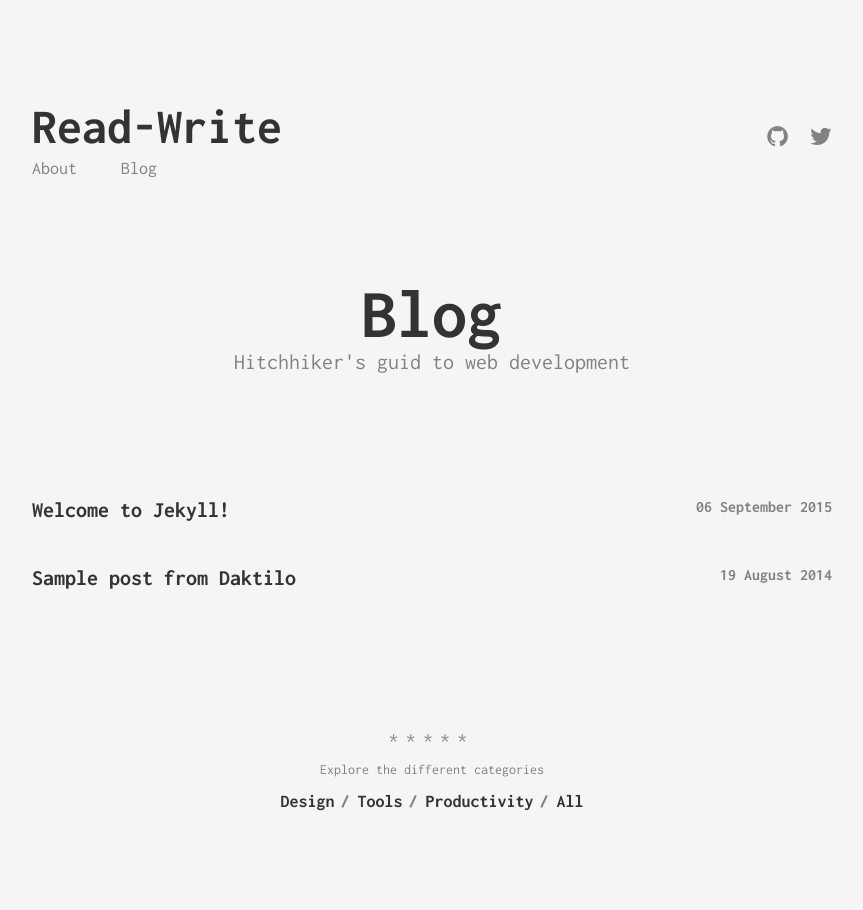
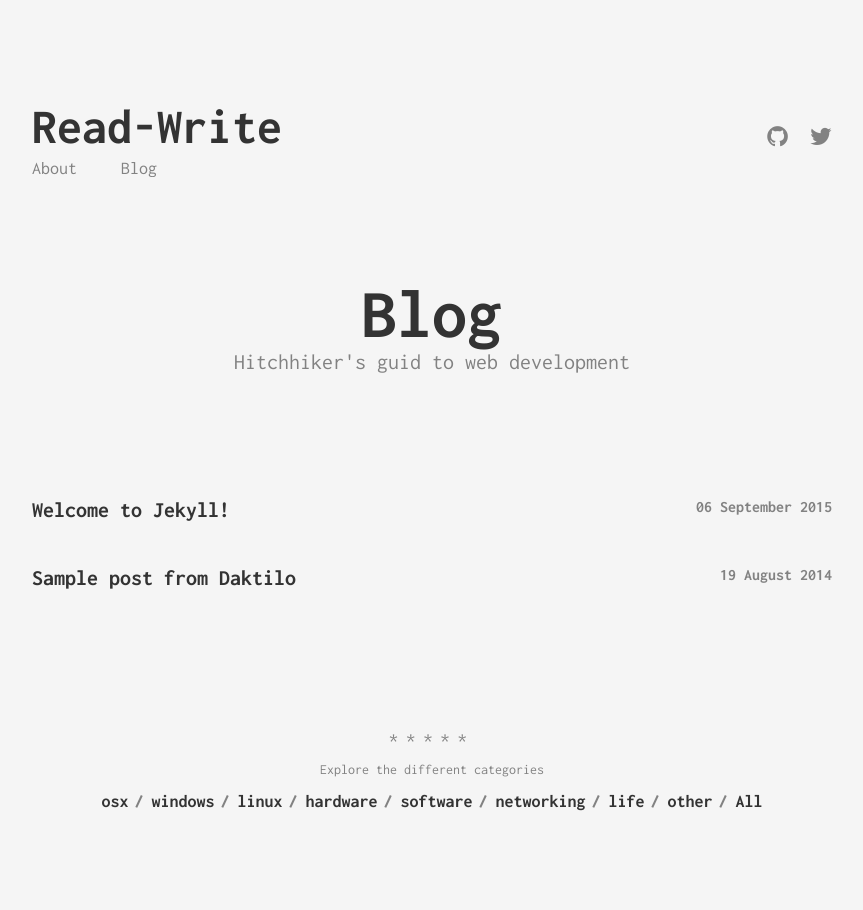
Before and after one commit to born19/Read-Write-Blog-2016, a Jekyll site: the page built from index.html, in a window 1280 px wide. Shown: the whole page, without its empty margins (208-1071 px from the left). Built offline with Jekyll 4.4.1, drawn with Linux system fonts in a browser that asks for light colours.

Commit message:
Added categories to categories.yml file.

```diff
--- a/_data/categories.yml
+++ b/_data/categories.yml
@@ -1,8 +1,23 @@
-- slug: design
-  name: Design
+- slug: OSX
+  name: osx
 
-- slug: tools
-  name: Tools
+- slug: Windows
+  name: windows
 
-- slug: productivity
-  name: Productivity
+- slug: Linux
+  name: linux
+
+- slug: Hardware
+  name: hardware
+
+- slug: Software
+  name: software
+
+- slug: Networking
+  name: networking
+
+- slug: Life
+  name: life
+
+- slug: Other
+  name: other
```
Also changed, not shown: README.md.
